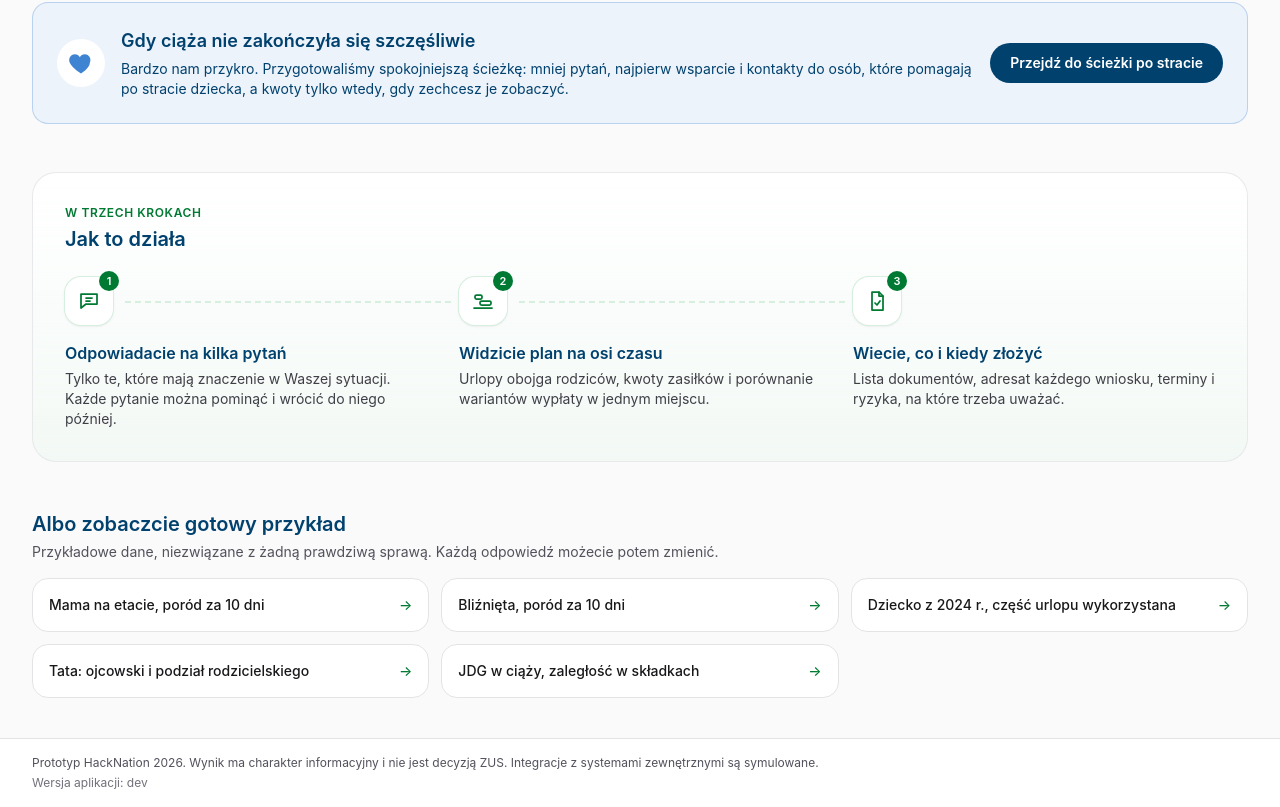
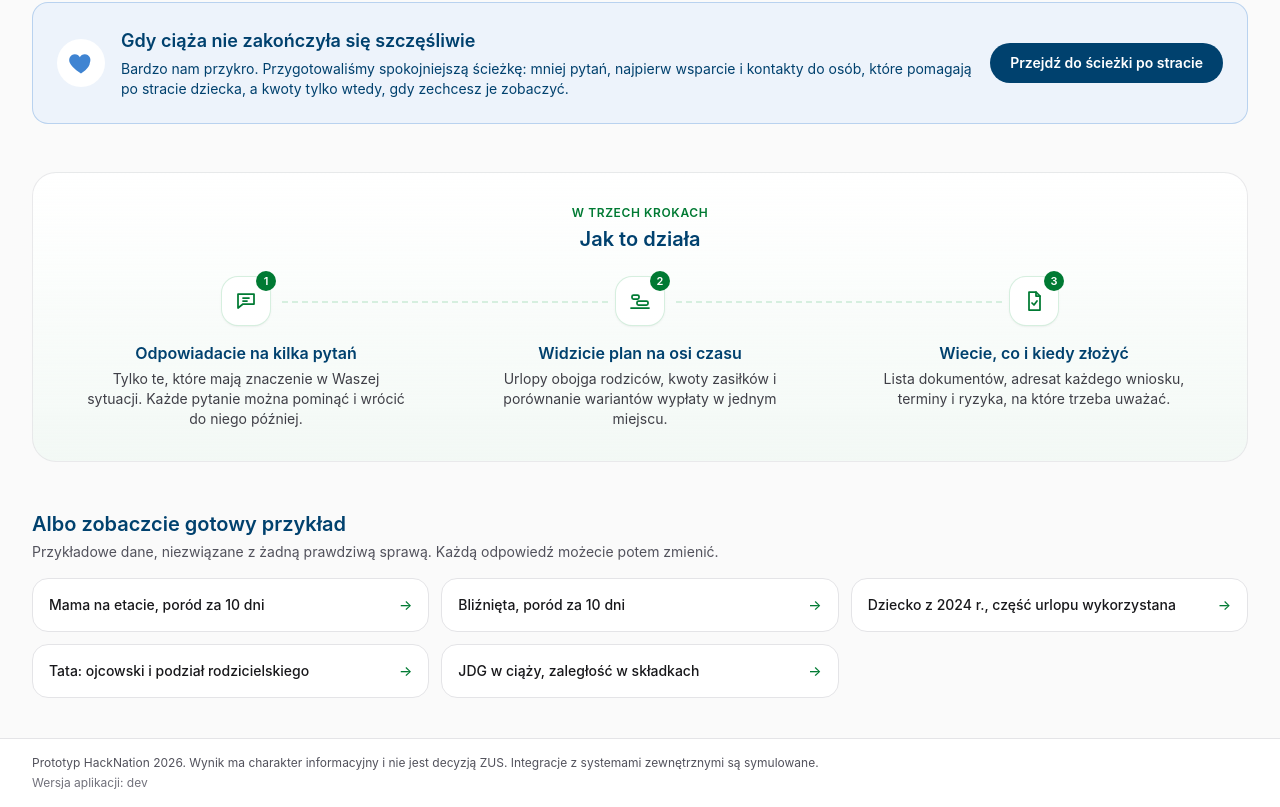
Before and after one commit to adrian-pretkowski/hacknation-2026, a Next.js app in the folder frontend/: page / in a window 1280 px wide. Shown: the part 866-1673 px from the top of the page. Built offline with nearby package versions, Linux system fonts and the light colour scheme; no server answers.

Commit message:
fix(FE1-46): kroki i oś „Jak to działa” wyśrodkowane względem panelu (prośba lidera)

```diff
--- a/frontend/src/features/main-flow/wizard/Intro.tsx
+++ b/frontend/src/features/main-flow/wizard/Intro.tsx
@@ -191,19 +191,19 @@ export function Intro({ headingRef, onStart, onForms, onPreset, onSensitive, pre
 
       {/* FE1-46: stonowany panel - kroki połączone linią, ikony liniowe; nie konkuruje z wyborem drogi */}
       <section id="jak-to-dziala" aria-labelledby="how-h" className="scroll-mt-4 rounded-3xl border border-zinc-200/80 bg-linear-to-b from-white to-zus-green-50/60 px-5 py-6 sm:px-8 sm:py-8">
-        <p className="text-xs font-semibold uppercase tracking-wider text-zus-green-dark">W trzech krokach</p>
-        <h2 id="how-h" className="mt-1 text-xl font-semibold text-zus-navy">Jak to działa</h2>
+        <p className="text-xs font-semibold uppercase tracking-wider text-zus-green-dark md:text-center">W trzech krokach</p>
+        <h2 id="how-h" className="mt-1 text-xl font-semibold text-zus-navy md:text-center">Jak to działa</h2>
         <ol className="mt-6 grid gap-6 md:grid-cols-3 md:gap-8">
           {HOW.map((h, i) => (
-            <li key={h.n} className="relative flex gap-4 md:block">
+            <li key={h.n} className="relative flex gap-4 md:flex-col md:items-center md:text-center">
               {i < HOW.length - 1 && (
-                <span aria-hidden="true" className="absolute top-14 bottom-[-1.25rem] left-6 border-l-2 border-dashed border-zus-green-100 md:top-6 md:right-[-1.5rem] md:bottom-auto md:left-15 md:border-t-2 md:border-l-0" />
+                <span aria-hidden="true" className="absolute top-14 bottom-[-1.25rem] left-6 border-l-2 border-dashed border-zus-green-100 md:top-6 md:right-[-50%] md:bottom-auto md:left-[calc(50%+2.25rem)] md:border-t-2 md:border-l-0" />
               )}
               <span className="relative flex h-12 w-12 shrink-0 items-center justify-center rounded-2xl bg-white text-zus-green-dark shadow-sm ring-1 ring-zus-green-100">
                 <HowIcon kind={h.icon} />
                 <span aria-hidden="true" className="absolute -top-1.5 -right-1.5 flex h-5 w-5 items-center justify-center rounded-full bg-zus-green-dark text-[11px] font-semibold text-white">{h.n}</span>
               </span>
-              <div className="min-w-0 md:mt-4">
+              <div className="min-w-0 md:mt-0 md:max-w-xs">
                 <h3 className="font-semibold text-zus-navy"><span className="sr-only">Krok {h.n}: </span>{h.title}</h3>
                 <p className="mt-1 text-sm text-zinc-700">{h.text}</p>
               </div>
```
Also changed, not shown: 1 other file (tests, documents, lock files or other folders).
